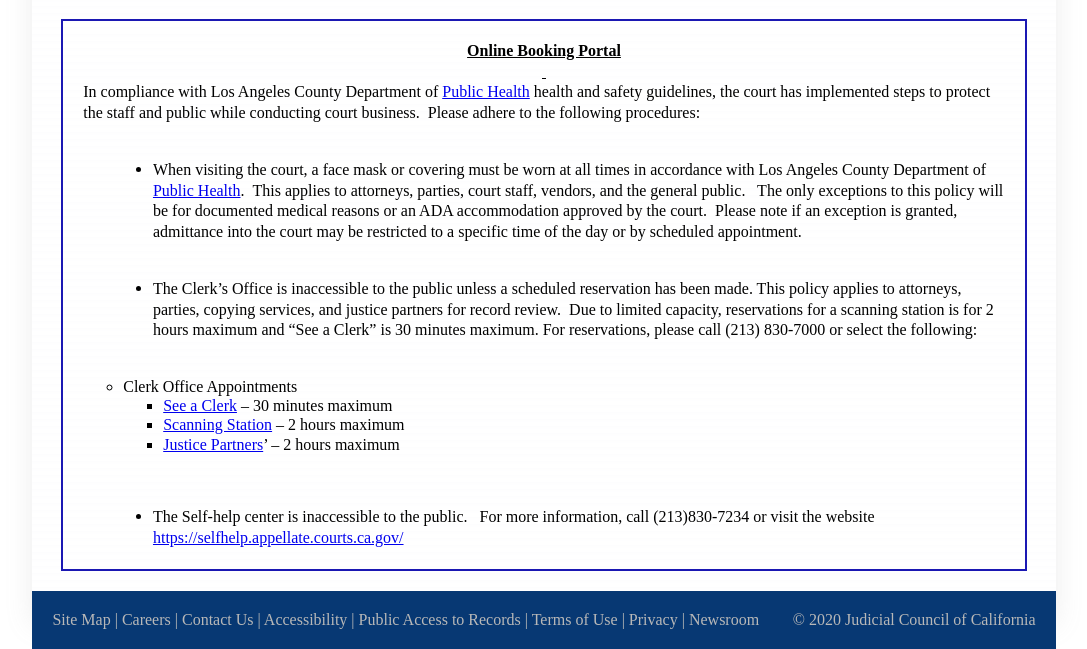
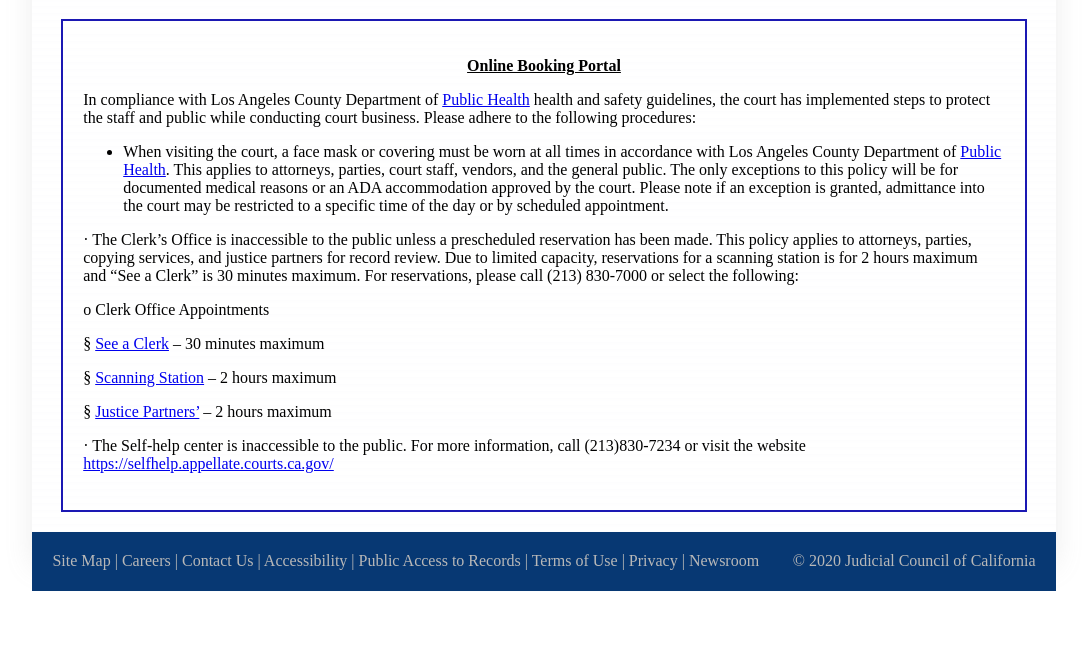
Before and after one commit to Raishy/COA, a plain HTML site: page index.html in a window 1280 px wide. Shown: the part 169-818 px from the top of the page, without its empty margins (96-1183 px from the left). Drawn offline with Linux system fonts and the light colour scheme; a web font is replaced by a local one.

Commit message:
Update index.html

```diff
--- a/index.html
+++ b/index.html
@@ -18,37 +18,63 @@
         <h1 id="title">2nd District Court of Appeal Clerk Appointment</h1>
 
           <div class ="div1">
-          <p style='margin:0in;margin-bottom:.0001pt;line-height:120%;font-size:17px;font-family:"Century Schoolbook",serif;text-align:center;'><strong><u><span style="font-size:16px;line-height:120%;">Online Booking Portal</span></u></strong></p>
-<p style='margin:0in;margin-bottom:.0001pt;line-height:120%;font-size:17px;font-family:"Century Schoolbook",serif;text-align:center;'><strong><u><span style="font-size:16px;line-height:120%;"><span style="text-decoration:none;">&nbsp;</span></span></u></strong></p>
-<p style='margin:0in;margin-bottom:.0001pt;line-height:120%;font-size:17px;font-family:"Century Schoolbook",serif;'><span style="font-size:16px;line-height:120%;">In compliance with Los Angeles County Department of <a href="http://www.publichealth.lacounty.gov/">Public Health</a> health and safety guidelines, the court has implemented steps to protect the staff and public while conducting court business. &nbsp;Please adhere to the following procedures:</span></p>
-<p style='margin:0in;margin-bottom:.0001pt;line-height:120%;font-size:17px;font-family:"Century Schoolbook",serif;'><span style="font-size:16px;line-height:120%;">&nbsp;</span></p>
-<div style='margin:0in;margin-bottom:.0001pt;line-height:120%;font-size:17px;font-family:"Century Schoolbook",serif;'>
-    <ul style="margin-bottom:0in;list-style-type: disc;margin-left:29.75px;">
-        <li style='margin:0in;margin-bottom:.0001pt;line-height:120%;font-size:17px;font-family:"Century Schoolbook",serif;'><span style="line-height:120%;font-size:16px;">When visiting the court, a face mask or covering must be worn at all times in accordance with Los Angeles County Department of <a href="http://www.publichealth.lacounty.gov/">Public Health</a>. &nbsp;This applies to attorneys, parties, court staff, vendors, and the general public. &nbsp; The only exceptions to this policy will be for documented medical reasons or an ADA accommodation approved by the court. &nbsp;Please note if an exception is granted, admittance into the court may be restricted to a specific time of the day or by scheduled appointment.&nbsp;</span></li>
-    </ul>
-</div>
-<p style='margin:0in;margin-bottom:.0001pt;line-height:120%;font-size:17px;font-family:"Century Schoolbook",serif;'><span style="font-size:16px;line-height:120%;">&nbsp;</span></p>
-<div style='margin:0in;margin-bottom:.0001pt;line-height:120%;font-size:17px;font-family:"Century Schoolbook",serif;'>
-    <ul style="margin-bottom:0in;list-style-type: disc;margin-left:29.75px;">
-        <li style='margin:0in;margin-bottom:.0001pt;line-height:120%;font-size:17px;font-family:"Century Schoolbook",serif;'><span style="line-height:120%;font-size:16px;">The Clerk&rsquo;s Office is inaccessible to the public unless a scheduled reservation has been made. This policy applies to attorneys, parties, copying services, and justice partners for record review. &nbsp;Due to limited capacity, reservations for a scanning station is for 2 hours maximum and &ldquo;See a Clerk&rdquo; is 30 minutes maximum. For reservations, please call (213) 830-7000 or select the following:&nbsp;</span></li>
-    </ul>
-</div>
-<p style='margin:0in;margin-bottom:.0001pt;line-height:120%;font-size:17px;font-family:"Century Schoolbook",serif;margin-left:39.75pt;'><strong><span style="font-size:16px;line-height:120%;">&nbsp;</span></strong></p>
-<ol style="list-style-type: circle;">
-    <li><span style="line-height:120%;font-size:16px;">Clerk Office Appointments</span>
-        <ul style="list-style-type: square;">
-            <li><a href="https://calendly.com/2dca/seeclerk" rel="noopener noreferrer" target="_blank"><span style="line-height:120%;font-size:16px;">See a Clerk</span></a><span style="line-height:120%;font-size:16px;"> &ndash; 30 minutes maximum</span></li>
-            <li><a href="https://calendly.com/2dca/scanning" rel="noopener noreferrer" target="_blank"><span style="line-height:120%;font-size:16px;">Scanning Station</span></a><span style="line-height:120%;font-size:16px;"> &ndash; 2 hours maximum</span></li>
-            <li><a href="https://calendly.com/2dca/judicalpartner" rel="noopener noreferrer" target="_blank"><span style="line-height:120%;font-size:16px;">Justice Partners</span></a><span style="line-height:120%;font-size:16px;">&rsquo; &ndash; 2 hours maximum</span></li>
-        </ul>
+          <p align="center">
+    <a name="_GoBack"></a>
+    <strong><u>Online Booking Portal</u></strong>
+</p>
+<p align="center">
+    <strong><u></u></strong>
+</p>
+<p>
+In compliance with Los Angeles County Department of    <a href="http://www.publichealth.lacounty.gov/">Public Health</a> health
+    and safety guidelines, the court has implemented steps to protect the staff
+    and public while conducting court business. Please adhere to the following
+    procedures:
+</p>
+<ul type="disc">
+    <li>
+        When visiting the court, a face mask or covering must be worn at all
+times in accordance with Los Angeles County Department of        <a href="http://www.publichealth.lacounty.gov/">Public Health</a>. This
+        applies to attorneys, parties, court staff, vendors, and the general
+        public. The only exceptions to this policy will be for documented
+        medical reasons or an ADA accommodation approved by the court. Please
+        note if an exception is granted, admittance into the court may be
+        restricted to a specific time of the day or by scheduled appointment.
     </li>
-</ol>
-<p style='margin:0in;margin-bottom:.0001pt;line-height:120%;font-size:17px;font-family:"Century Schoolbook",serif;'><span style="font-size:16px;line-height:120%;">&nbsp;</span></p>
-<div style='margin:0in;margin-bottom:.0001pt;line-height:120%;font-size:17px;font-family:"Century Schoolbook",serif;'>
-    <ul style="margin-bottom:0in;list-style-type: disc;margin-left:29.75px;">
-        <li style='margin:0in;margin-bottom:.0001pt;line-height:120%;font-size:17px;font-family:"Century Schoolbook",serif;'><span style="line-height:120%;font-size:16px;">The Self-help center is inaccessible to the public. &nbsp; For more information, call (213)830-7234 or visit the website <a href="https://selfhelp.appellate.courts.ca.gov/">https://selfhelp.appellate.courts.ca.gov/</a></span></li>
-    </ul>
-</div>
+</ul>
+<p>
+    · The Clerk’s Office is inaccessible to the public unless a prescheduled
+    reservation has been made. This policy applies to attorneys, parties,
+    copying services, and justice partners for record review. Due to limited
+    capacity, reservations for a scanning station is for 2 hours maximum and
+    “See a Clerk” is 30 minutes maximum. For reservations, please call (213)
+    830-7000 or select the following:
+</p>
+<p>
+    <strong></strong>
+</p>
+<p>
+    o Clerk Office Appointments
+</p>
+<p>
+    § <a href="https://calendly.com/2dca/seeclerk">See a Clerk</a> – 30 minutes
+    maximum
+</p>
+<p>
+    § <a href="https://calendly.com/2dca/scanning">Scanning Station</a> – 2
+    hours maximum
+</p>
+<p>
+    § <a href="https://calendly.com/2dca/judicalpartner">Justice Partners’</a>
+    – 2 hours maximum
+</p>
+<p>
+    · The Self-help center is inaccessible to the public. For more information,
+    call (213)830-7234 or visit the website
+    <a href="https://selfhelp.appellate.courts.ca.gov/">
+        https://selfhelp.appellate.courts.ca.gov/
+    </a>
+</p>
           </div>
 
           <div class = "divbox2">
```
